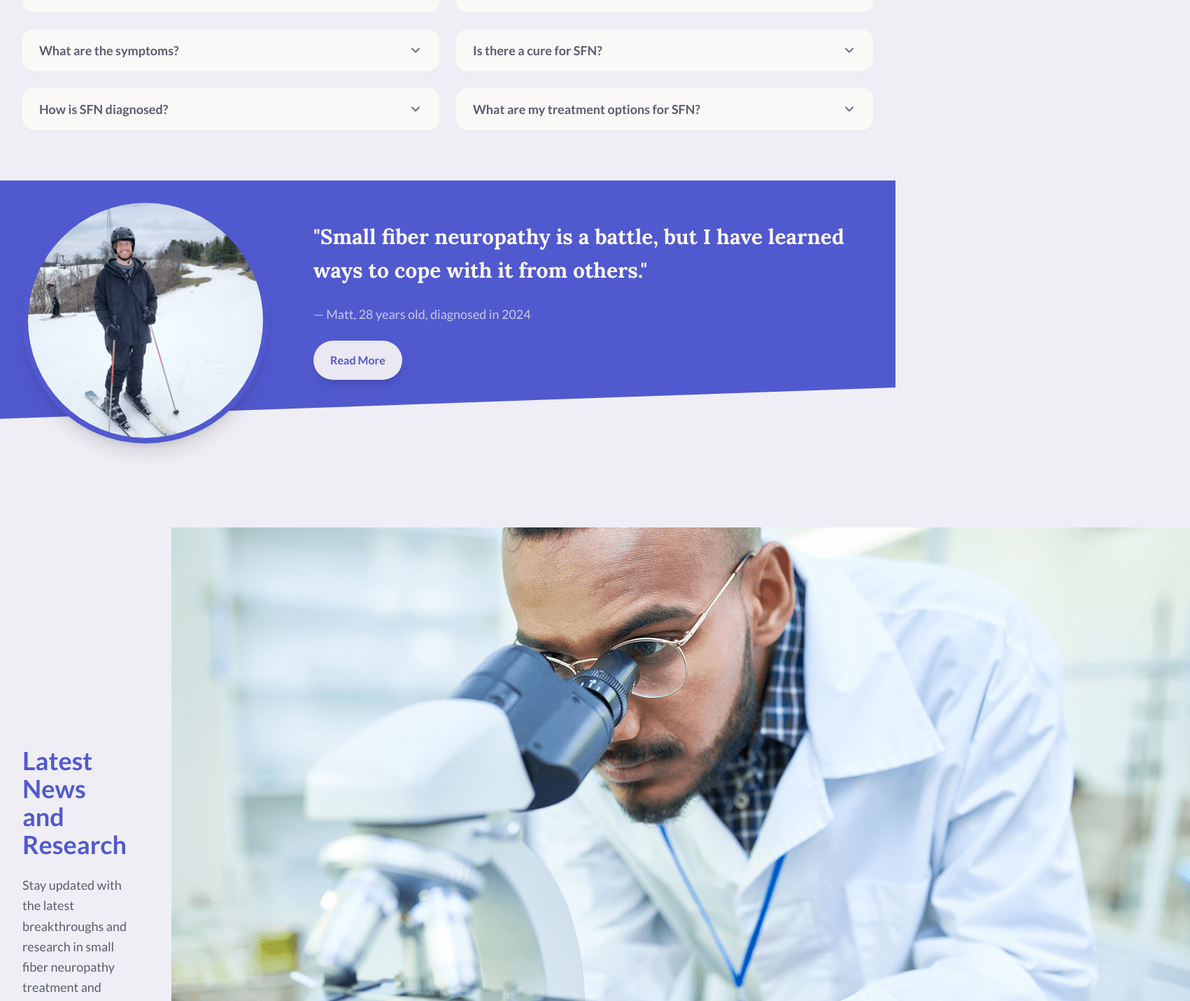
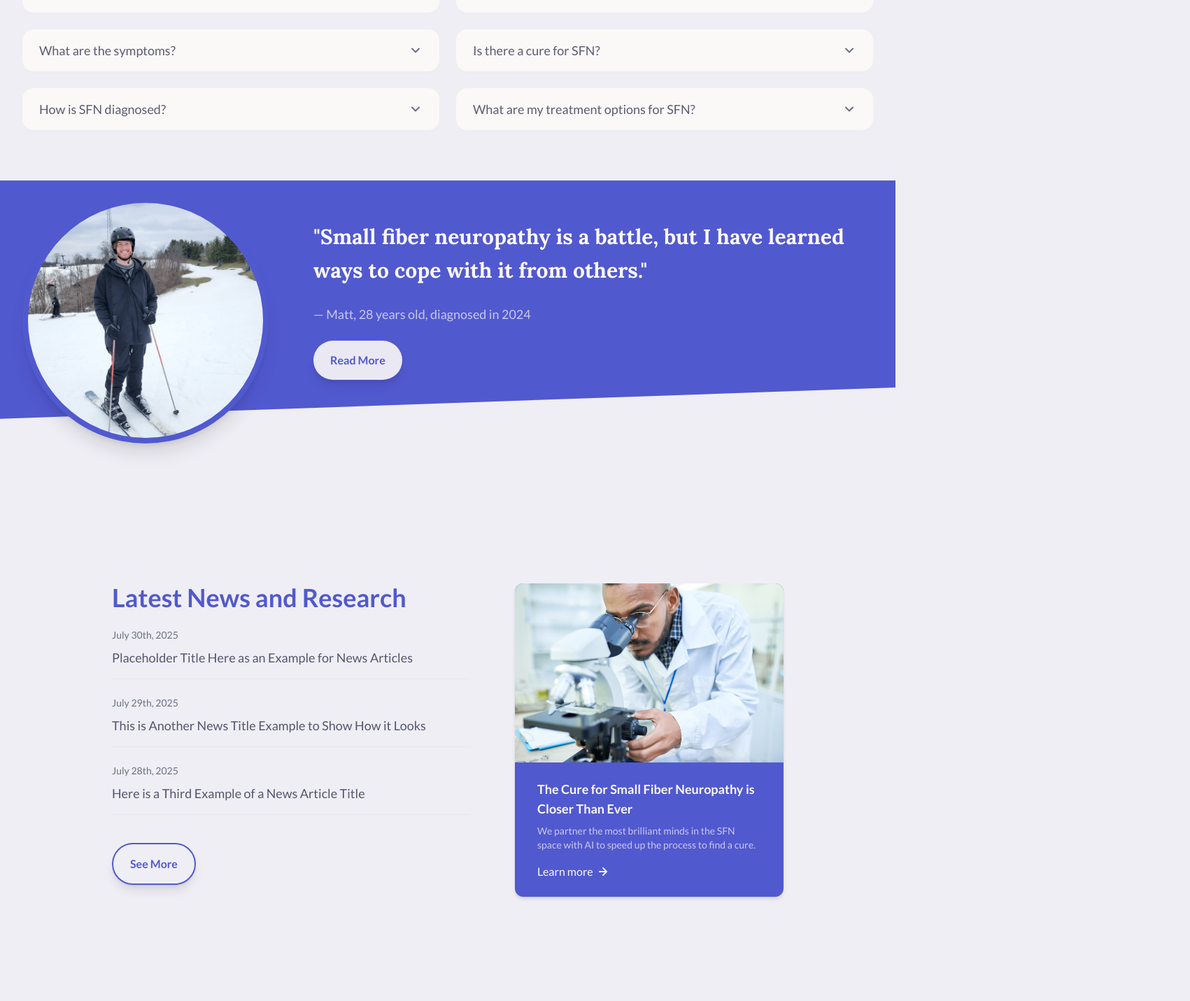
Before and after one commit to MattSnyder97/sfn-foundation, a Next.js app: page / in a window 1280 px wide. Shown: the part 1369-2800 px from the top of the page at 70% size, 1701 px wide, since content can reach past the window. Built offline with nearby package versions, Linux system fonts and the light colour scheme.

Commit message:
Bunch of tweaks and Latest News addition

```diff
--- a/src/app/globals.css
+++ b/src/app/globals.css
@@ -28,7 +28,12 @@ html {
 
   /* Shadows */
   --shadow-header: 0 4px 12px 6px rgba(33, 26, 63, 0.025);
+
+  /* Animations */
+  --animate-slideDown: slideDown 150ms cubic-bezier(0.87, 0, 0.13, 1);
+  --animate-slideUp: slideUp 150ms cubic-bezier(0.87, 0, 0.13, 1);
 }
+
 
 /* ===== Base Styles ===== */
 @layer base {
@@ -89,19 +94,33 @@ html {
     animation: fadeSlideIn 0.2s ease-out;
   }
 
-  @keyframes slideDown {
-    from { height: 0; opacity: 0 }
-    to { height: var(--radix-accordion-content-height); opacity: 1 }
+@keyframes slideDown {
+  from {
+    opacity: 0;
+    transform: scaleY(0.9);
   }
-  @keyframes slideUp {
-    from { height: var(--radix-accordion-content-height); opacity: 1 }
-    to { height: 0; opacity: 0 }
+  to {
+    opacity: 1;
+    transform: scaleY(1);
   }
+}
 
+@keyframes slideUp {
+  from {
+    opacity: 1;
+    transform: scaleY(1);
+  }
+  to {
+    opacity: 0;
+    transform: scaleY(0.9);
+  }
+}
   .animate-slideDown {
-    animation: slideDown 300ms ease-out forwards;
+    animation: var(--animate-slideDown, slideDown 150ms cubic-bezier(0.87, 0, 0.13, 1)) forwards;
+    transform-origin: top;
   }
   .animate-slideUp {
-    animation: slideUp 300ms ease-in forwards;
+    animation: var(--animate-slideUp, slideUp 150ms cubic-bezier(0.87, 0, 0.13, 1)) forwards;
+    transform-origin: top;
   }
 }
--- a/src/components/sections/FeaturedCards.tsx
+++ b/src/components/sections/FeaturedCards.tsx
@@ -12,7 +12,7 @@ export function FeaturedCards() {
     },
     {
       variant: "style3",
-      title: "All the Symptoms Associated with SFN",
+      title: "All of the Symptoms Associated with Small Fiber Neuropathy",
       description: "Small fiber neuropathy can cause a huge range of symptoms.",
       imageSrc: "/images/painWoman.png",
       href: "#"
--- a/src/components/sections/LatestNews.tsx
+++ b/src/components/sections/LatestNews.tsx
@@ -3,57 +3,130 @@ import { Card } from "@/components/ui/Card";
 
 export function LatestNews() {
   const featuredArticle = {
-    variant: "style3" as const,
-    title: "The Cure for SFN Has Never Been Closer",
+    variant: "style3",
+    title: "The Cure for Small Fiber Neuropathy is Closer Than Ever",
     description: "We partner the most brilliant minds in the SFN space with AI to speed up the process to find a cure.",
     imageSrc: "/images/researchGuy.png",
     href: "/research/latest"
   };
 
+  const newsArticles = [
+    {
+      date: "July 30th, 2025",
+      title: "Placeholder Title Here as an Example for News Articles",
+      href: "/research/article-1"
+    },
+    {
+      date: "July 29th, 2025",
+      title: "This is Another News Title Example to Show How it Looks",
+      href: "/research/article-2"
+    },
+    {
+      date: "July 28th, 2025",
+      title: "Here is a Third Example of a News Article Title",
+      href: "/research/article-3"
+    },
+  ];
+
   return (
-    <section className="bg-offWhite">
+    <section id="news" className="bg-offWhite py-20 scroll-mt-48">
       <div className="container-padding mx-auto">
         {/* Mobile Layout - Stacked */}
-        <div className="lg:hidden space-y-8">
+        <div className="lg:hidden space-y-12">
           {/* Mobile Header */}
           <div className="text-center">
             <h2 className="text-3xl font-bold text-primary mb-6">
               Latest News and Research
             </h2>
-            <p className="text-base text-gray mb-8 max-w-prose mx-auto">
-              Stay updated with the latest breakthroughs and research in small fiber neuropathy treatment and management.
-            </p>
-            <Button variant="primary" size="md">
+          </div>
+
+          {/* Mobile News Articles */}
+          <div className="space-y-6">
+            {newsArticles.map((article, index) => (
+              <div key={index} className="border-b border-gray-200 pb-4">
+                <p className="text-sm text-gray-500 mb-2">{article.date}</p>
+                <h3 className="text-lg font-medium text-dark hover:text-primary hover:underline transition-colors">
+                  <a href={article.href}>{article.title}</a>
+                </h3>
+              </div>
+            ))}
+          </div>
+
+          {/* Mobile See More Button */}
+          <div className="text-center mb-24">
+            <Button variant="outlinePrimary" size="md">
               See More
             </Button>
           </div>
 
           {/* Mobile Card */}
           <div className="flex justify-center">
-            <div className="max-w-sm">
-              <Card {...featuredArticle} />
+            <div className="w-full">
+              <div className="rounded-xl shadow-md overflow-hidden transition-all duration-300 ease-out hover:-translate-y-3 hover:shadow-xl cursor-pointer bg-primary text-white">
+                <img
+                  src="/images/researchGuy.png"
+                  alt="The Cure for SFN Has Never Been Closer"
+                  className="w-full object-cover h-64"
+                />
+                <div className="px-8 py-6">
+                  <h3 className="font-semibold text-lg text-white">{featuredArticle.title}</h3>
+                  <p className="mt-2 text-sm opacity-70 text-white">{featuredArticle.description}</p>
+                  <span className="mt-4 inline-flex items-center gap-2 text-white">
+                    Learn more
+                    <svg width="13" height="13" viewBox="0 0 13 13" fill="none" className="w-3 h-3">
+                      <path d="M1 6.5H12M12 6.5L6.5 1M12 6.5L6.5 12" stroke="currentColor" strokeWidth="2" strokeLinecap="round" strokeLinejoin="round"/>
+                    </svg>
+                  </span>
+                </div>
+              </div>
             </div>
           </div>
         </div>
 
         {/* Desktop Layout - Side by Side */}
-        <div className="hidden lg:flex items-center gap-16">
+        <div className="hidden lg:flex items-start justify-center gap-16">
           {/* Left Content */}
           <div className="flex-1 max-w-lg">
             <h2 className="text-4xl font-bold text-primary mb-6">
               Latest News and Research
             </h2>
-            <p className="text-lg text-gray mb-10 leading-relaxed">
-              Stay updated with the latest breakthroughs and research in small fiber neuropathy treatment and management.
-            </p>
+
+            {/* News Articles List */}
+            <div className="space-y-6 mb-10">
+              {newsArticles.map((article, index) => (
+                <div key={index} className="border-b border-gray-200 pb-4">
+                  <p className="text-sm text-gray-500 mb-2">{article.date}</p>
+                  <h3 className="text-lg font-medium text-dark hover:text-primary hover:underline transition-colors">
+                    <a href={article.href}>{article.title}</a>
+                  </h3>
+                </div>
+              ))}
+            </div>
+
             <Button variant="outlinePrimary" size="md">
               See More
             </Button>
           </div>
 
-          {/* Right Card */}
-          <div className="flex-shrink-0">
-            <Card {...featuredArticle} />
+          {/* Right Card - Force style3 with inline styles as fallback */}
+          <div className="flex-shrink-0 w-full max-w-sm">
+            <div className="rounded-xl shadow-md overflow-hidden transition-all duration-300 ease-out hover:-translate-y-3 hover:shadow-xl cursor-pointer bg-primary text-white">
+              <img
+                src="/images/researchGuy.png"
+                alt="The Cure for SFN Has Never Been Closer"
+                className="w-full object-cover h-64"
+              />
+              <div className="px-8 py-6">
+                <h3 className="font-semibold text-lg text-white">{featuredArticle.title}</h3>
+                <p className="mt-2 text-sm opacity-70 text-white">{featuredArticle.description}</p>
+                <span className="mt-4 inline-flex items-center gap-2 text-white">
+                  Learn more
+                  <svg width="13" height="13" viewBox="0 0 13 13" fill="none" className="w-3 h-3">
+                    <path d="M1 6.5H12M12 6.5L6.5 1M12 6.5L6.5 12" stroke="currentColor" strokeWidth="2" strokeLinecap="round" strokeLinejoin="round"/>
+                  </svg>
+                </span>
+              </div>
+            </div>
           </div>
         </div>
       </div>
--- a/src/components/ui/Accordion.tsx
+++ b/src/components/ui/Accordion.tsx
@@ -18,17 +18,13 @@ export const AccordionItem = ({
   </RadixAccordion.Item>
 );
 
-export const AccordionTrigger = ({
-  children,
-}: {
-  children: React.ReactNode;
-}) => (
+export const AccordionTrigger = ({ children }: { children: React.ReactNode }) => (
   <RadixAccordion.Header>
     <RadixAccordion.Trigger
       className={cn(
-        "flex w-full items-center justify-between px-6 py-4",
-        "font-semibold text-lg text-gray transition-colors cursor-pointer",
-        "hover:text-primary focus:outline-none group"
+        "group flex w-full items-center justify-between px-6 py-4",
+        "font-medium text-lg text-gray transition-colors cursor-pointer",
+        "hover:text-primary focus:outline-none"
       )}
     >
       {children}
@@ -36,19 +32,17 @@ export const AccordionTrigger = ({
         strokeWidth={2.5}
         className={cn(
           "h-5 w-5 text-gray-500 transition-transform duration-300",
-          // mimic your header: flip with scale-y
-          "group-data-[state=open]:scale-y-[-1] group-data-[state=open]:text-primary"
+          // Flip + color on open
+          "group-data-[state=open]:scale-y-[-1] group-data-[state=open]:text-primary",
+          // Also color on hover
+          "group-hover:text-primary"
         )}
       />
     </RadixAccordion.Trigger>
   </RadixAccordion.Header>
 );
 
-export const AccordionContent = ({
-  children,
-}: {
-  children: React.ReactNode;
-}) => (
+export const AccordionContent = ({ children }: { children: React.ReactNode }) => (
   <RadixAccordion.Content
     className={cn(
       "px-6 pb-4 text-sm text-gray-600 leading-relaxed overflow-hidden",
```
Also changed, not shown: src/components/sections/Footer.tsx (+18 -18 lines), src/components/sections/Header.tsx (+24 -14 lines).
